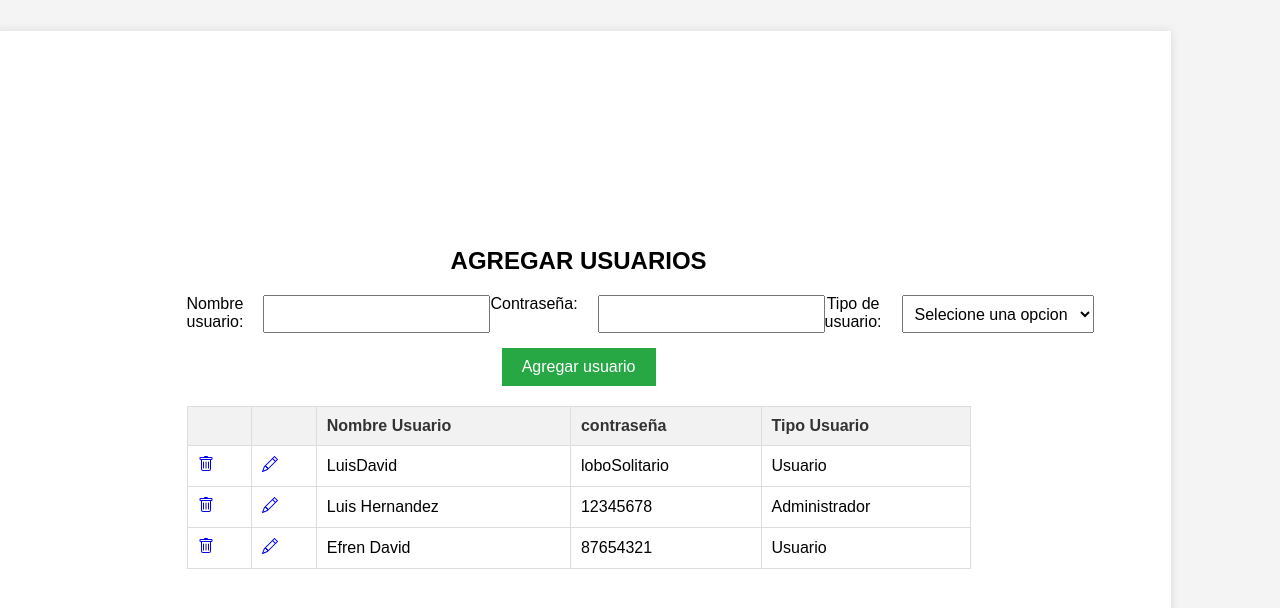
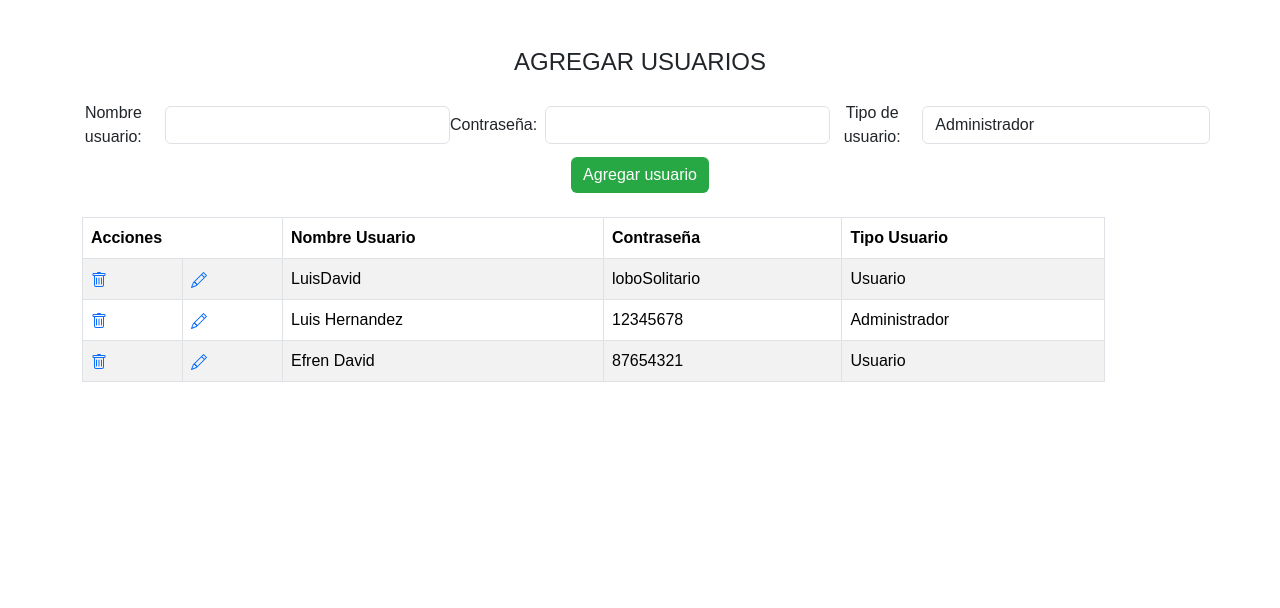
Before and after one commit to LuisPerezcx/UZACHI-FRONTEND, a React (Create React App) app: page / in a window 1280 px wide. Shown: the top 608 px of the page. Built offline with nearby package versions, Linux system fonts and the light colour scheme.

Commit message:
cambios gabi

```diff
--- a/public/index.html
+++ b/public/index.html
@@ -15,6 +15,7 @@
       user's mobile device or desktop. See https://developers.google.com/web/fundamentals/web-app-manifest/
     -->
     <link rel="manifest" href="%PUBLIC_URL%/manifest.json" />
+    <link href="https://cdn.jsdelivr.net/npm/bootstrap@5.3.3/dist/css/bootstrap.min.css" rel="stylesheet" integrity="sha384-QWTKZyjpPEjISv5WaRU9OFeRpok6YctnYmDr5pNlyT2bRjXh0JMhjY6hW+ALEwIH" crossorigin="anonymous">
     <!--
       Notice the use of %PUBLIC_URL% in the tags above.
       It will be replaced with the URL of the `public` folder during the build.
--- a/src/components/Usuario.jsx
+++ /dev/null
@@ -1,97 +0,0 @@
-import React from "react";
-import { useEffect, useState } from "react";
-import { ArrowRight, Pencil, Trash } from "react-bootstrap-icons";
-import { json, Link, useNavigate, useOutletContext } from "react-router-dom";
-import "./usuario.css";
-
-export const Usuario = () => {
-  const [usuarios, setUsuarios] = useState([
-    {
-      id: 1,
-      nombreUsuario: "LuisDavid",
-      contrasena: "loboSolitario",
-      tipoUsuario: "Usuario",
-    },
-    {
-      id: 2,
-      nombreUsuario: "Luis Hernandez",
-      contrasena: "12345678",
-      tipoUsuario: "Administrador",
-    },
-    {
-      id: 3,
-      nombreUsuario: "Efren David",
-      contrasena: "87654321",
-      tipoUsuario: "Usuario",
-    },
-  ]);
-
-  const [usuario, setUsuario] = useState({});
-  const [nombreUsuario, setNombreUsuario] = useState("");
-  const [contrasena, setContrasena] = useState("");
-  const [tipoUsuario, setTipoUsuario] = useState("administrador");
-
-
-
-  return (
-    <>
-      <div className="container">
-        <h1>AGREGAR USUARIOS</h1>
-        <div className="form-group">
-          <label for="nombre">Nombre usuario:</label>
-          <input type="text" id="nombre" name="nombre" />
-          <label for="contrasena">Contraseña:</label>
-          <input type="password" id="contrasena" name="contrasena" />
-          <label for="tipo">Tipo de usuario:</label>
-          <select id="tipo" name="tipo">
-            <option value="" selected>
-              Selecione una opcion
-            </option>
-            <option value="Usuario">Usuario</option>
-            <option value="Administrador">Administrador</option>
-          </select>
-        </div>
-        <button className="btn">Agregar usuario</button>
-
-        <div className="form-wrapper">
-          <div className="form-containertable">
-            <table className="table table-striped table-hover">
-              <thead>
-                <tr>
-                  <th></th>
-                  <th></th>
-                  <th>Nombre Usuario</th>
-                  <th>contraseña</th>
-                  <th>Tipo Usuario</th>
-                </tr>
-              </thead>
-              <tbody>
-                {usuarios.map((m) => (
-                  <tr key={m.id}>
-                    <td>
-                      {" "}
-                      <Link to={`/usuario/eliminar/${m.id}`}>
-                        {" "}
-                        <Trash />{" "}
-                      </Link>{" "}
-                    </td>
-                    <td>
-                      {" "}
-                      <Link to={`/usuario/modificar/${m.id}`}>
-                        {" "}
-                        <Pencil />{" "}
-                      </Link>{" "}
-                    </td>
-                    <td>{m.nombreUsuario}</td>
-                    <td>{m.contrasena}</td>
-                    <td>{m.tipoUsuario}</td>
-                  </tr>
-                ))}
-              </tbody>
-            </table>
-          </div>
-        </div>
-      </div>
-    </>
-  );
-};
--- a/src/components/usuario.css
+++ /dev/null
@@ -1,76 +0,0 @@
-body {
-  font-family: Arial, sans-serif;
-  display: flex;
-  justify-content: center;
-  align-items: center;
-  min-height: 100vh;
-  margin: 0;
-  background-color: #f4f4f4;
-}
-
-.container {
-  text-align: center;
-  width: 60%;
-  background-color: #ffffff;
-  padding: 200px;
-  box-shadow: 0 0 10px rgba(0, 0, 0, 0.1);
-}
-
-h1 {
-  font-size: 24px;
-  margin-bottom: 20px;
-}
-
-.form-group {
-  display: flex;
-  justify-content: space-between;
-  margin-bottom: 15px;
-}
-
-.form-group label {
-  margin-right: 10px;
-}
-
-.form-group input, .form-group select {
-  flex: 1;
-  padding: 8px;
-  font-size: 16px;
-  margin-left: 10px;
-}
-
-.form-group select {
-  flex: 1;
-}
-
-.btn {
-  background-color: #28a745;
-  color: white;
-  padding: 10px 20px;
-  border: none;
-  cursor: pointer;
-  font-size: 16px;
-}
-
-table {
-  width: 100%;
-  border-collapse: collapse;
-  margin-top: 20px;
-}
-
-table, th, td {
-  border: 1px solid #ddd;
-  padding: 10px;
-  text-align: left;
-}
-
-th {
-  background-color: #f2f2f2;
-  color: #333;
-}
-
-.actions img {
-  width: 24px;
-  height: 24px;
-  cursor: pointer;
-  margin: 0 5px;
-}
--- /dev/null
+++ b/src/pages/Usuarios.js
@@ -0,0 +1,122 @@
+import React from "react";
+import { useEffect, useState } from "react";
+import { ArrowRight, Pencil, Trash } from "react-bootstrap-icons";
+import { json, Link, useNavigate, useOutletContext } from "react-router-dom";
+import "./usuarios.css";
+
+export const Usuario = () => {
+  const [usuarios, setUsuarios] = useState([
+    {
+      id: 1,
+      nombreUsuario: "LuisDavid",
+      contrasena: "loboSolitario",
+      tipoUsuario: "Usuario",
+    },
+    {
+      id: 2,
+      nombreUsuario: "Luis Hernandez",
+      contrasena: "12345678",
+      tipoUsuario: "Administrador",
+    },
+    {
+      id: 3,
+      nombreUsuario: "Efren David",
+      contrasena: "87654321",
+      tipoUsuario: "Usuario",
+    },
+  ]);
+
+  const [usuario, setUsuario] = useState({});
+  const [nombreUsuario, setNombreUsuario] = useState("");
+  const [contrasena, setContrasena] = useState("");
+  const [tipoUsuario, setTipoUsuario] = useState("administrador");
+
+  return (
+    <div className="container my-5">
+      <div className="text-center mb-4">
+        <h1>AGREGAR USUARIOS</h1>
+      </div>
+      <div className=" p-0 mb-4">
+        <form className="gx-2 align-items-center">
+          <div className="row">
+            <div className="col-md-4 d-flex align-items-center p-0">
+              <label htmlFor="nombre" className="form-label me-2 mb-0">
+                Nombre usuario:
+              </label>
+              <input
+                type="text"
+                id="nombre"
+                name="nombre"
+                className="form-control"
+              />
+            </div>
+            <div className="col-md-4 d-flex align-items-center p-0">
+              <label htmlFor="contrasena" className="form-label me-2 mb-0">
+                Contraseña:
+              </label>
+              <input
+                type="password"
+                id="contrasena"
+                name="contrasena"
+                className="form-control"
+              />
+            </div>
+            <div className="col-md-4 d-flex align-items-center p-0">
+              <label htmlFor="tipo" className="form-label me-2 mb-0">
+                Tipo de usuario:
+              </label>
+
+              <select
+                id="tipo"
+                name="tipo"
+                defaultValue={"Administrador"}
+                className="form-control"
+              >
+                <option>Selecione una opcion</option>
+                <option value="Usuario">Usuario</option>
+                <option value="Administrador">Administrador</option>
+              </select>
+            </div>
+          </div>
+          <div className="row my-2">
+            <div className="d-flex align-items-center justify-content-center">
+              <button className="btn btn-success w-20">Agregar usuario</button>
+            </div>
+          </div>
+        </form>
+      </div>
+
+      <div className="table-responsive col-sm-11">
+        <table className="table table-striped table-bordered">
+          <thead>
+            <tr>
+              <th colSpan={2}>Acciones</th>
+              <th>Nombre Usuario</th>
+              <th>Contraseña</th>
+              <th>Tipo Usuario</th>
+            </tr>
+          </thead>
+          <tbody>
+            {usuarios.map((m) => (
+              <tr key={m.id}>
+                <td>
+                  <Link to={`/usuario/eliminar/${m.id}`}>
+                    <Trash />
+                  </Link>
+                </td>
+                <td>
+                  <Link to={`/usuario/modificar/${m.id}`}>
+                    <Pencil />
+                  </Link>
+                </td>
+                <td>{m.nombreUsuario}</td>
+                <td>{m.contrasena}</td>
+                <td>{m.tipoUsuario}</td>
+              </tr>
+            ))}
+          </tbody>
+        </table>
+      </div>
+    </div>
+  );
+};
--- /dev/null
+++ b/src/pages/usuarios.css
@@ -0,0 +1,90 @@
+body {
+    font-family: Arial, sans-serif;
+    justify-content: center;
+    align-items: center;
+    /*  min-height: 100vh;*/
+    margin: 0;
+    background-color: #ffffff;
+  }
+
+  .container-center {
+    position: absolute;
+    top: 30%;
+    left: 30%;
+    transform: translate(-30%, -30%);
+  }
+
+  .container {
+    /*
+    position: absolute;
+    top: 50%;
+    left: 50%;*/
+    text-align: center;
+    /*  width: 60%;*/
+    background-color: #ffffff;
+    /*padding: 200px;
+    box-shadow: 0 0 10px rgba(0, 0, 0, 0.1);
+    */
+  }
+
+  h1 {
+    font-size: 24px;
+    margin-bottom: 20px;
+  }
+
+  .form-group {
+    display: flex;
+    justify-content: space-between;
+    /*margin-bottom: 15px;*/
+  }
+
+  .form-group label {
+    /*margin-right: 10px;*/
+  }
+
+  .form-group input,
+  .form-group select {
+    flex: 1;
+    /*padding: 8px;
+    font-size: 16px;
+    margin-left: 10px;*/
+  }
+
+  .form-group select {
+    flex: 1;
+  }
+
+  .btn {
+    background-color: #28a745;
+    color: white;
+    /*padding: 10px 20px;
+    font-size: 16px;*/
+    border: none;
+    cursor: pointer;
+  }
+
+  table {
+    /*width: 100%;
+    margin-top: 20px;
+  */
+  }
+
+  table,
+  th,
+  td {
+    /*border: 1px solid #ddd;
+    padding: 10px;*/
+    text-align: left;
+  }
+
+  th {
+    background-color: #f2f2f2;
+    color: #333;
+  }
+
+  .actions img {
+    /*width: 24px;
+    height: 24px;
+    margin: 0 5px;*/
+    cursor: pointer;
+  }
```
Also changed, not shown: src/index.js (+5 -5 lines), src/pages/EliminarUsuario.js (renamed from src/components/EliminarUsuario.jsx), src/pages/ModificarUsuario.js (line endings or trailing spaces).
